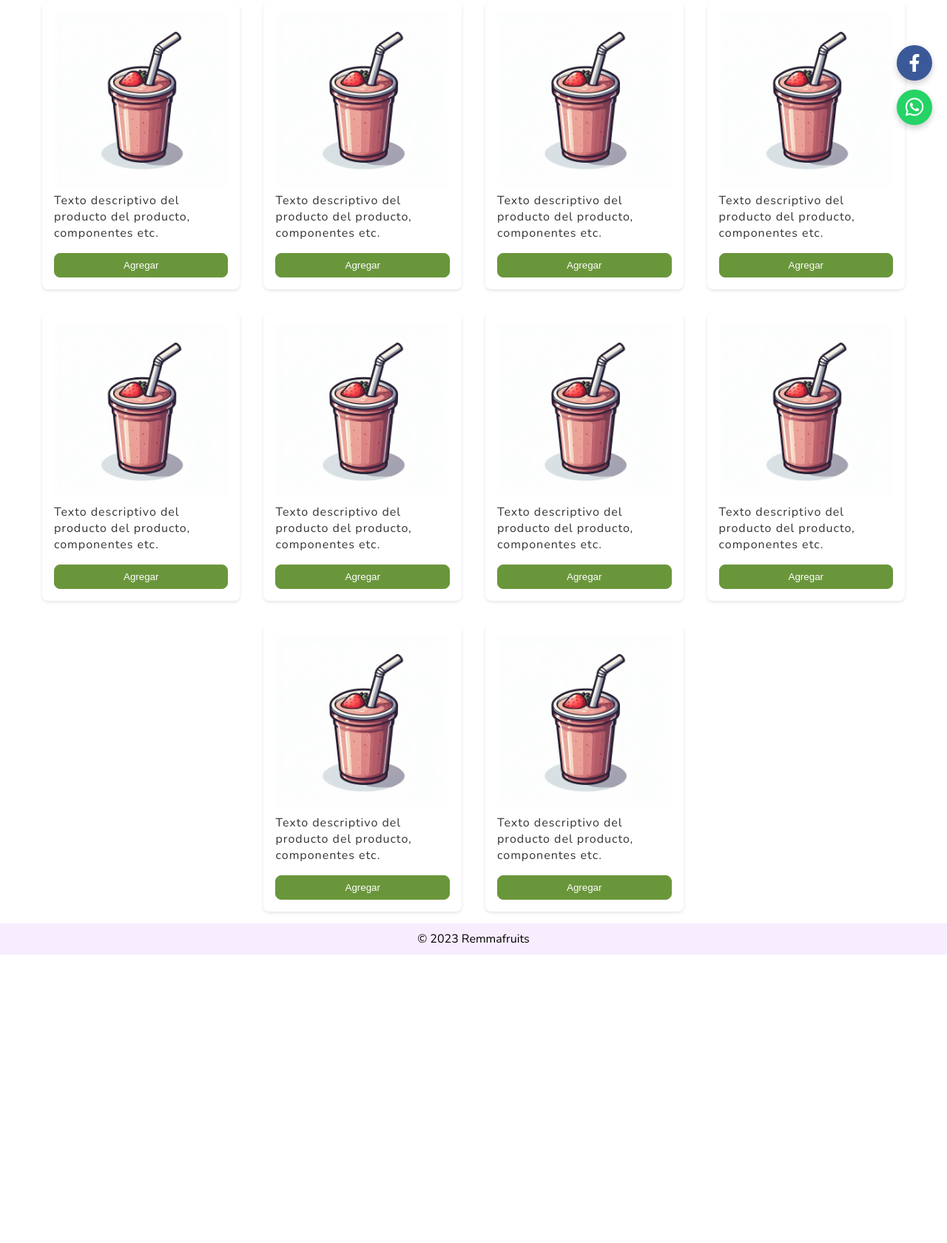
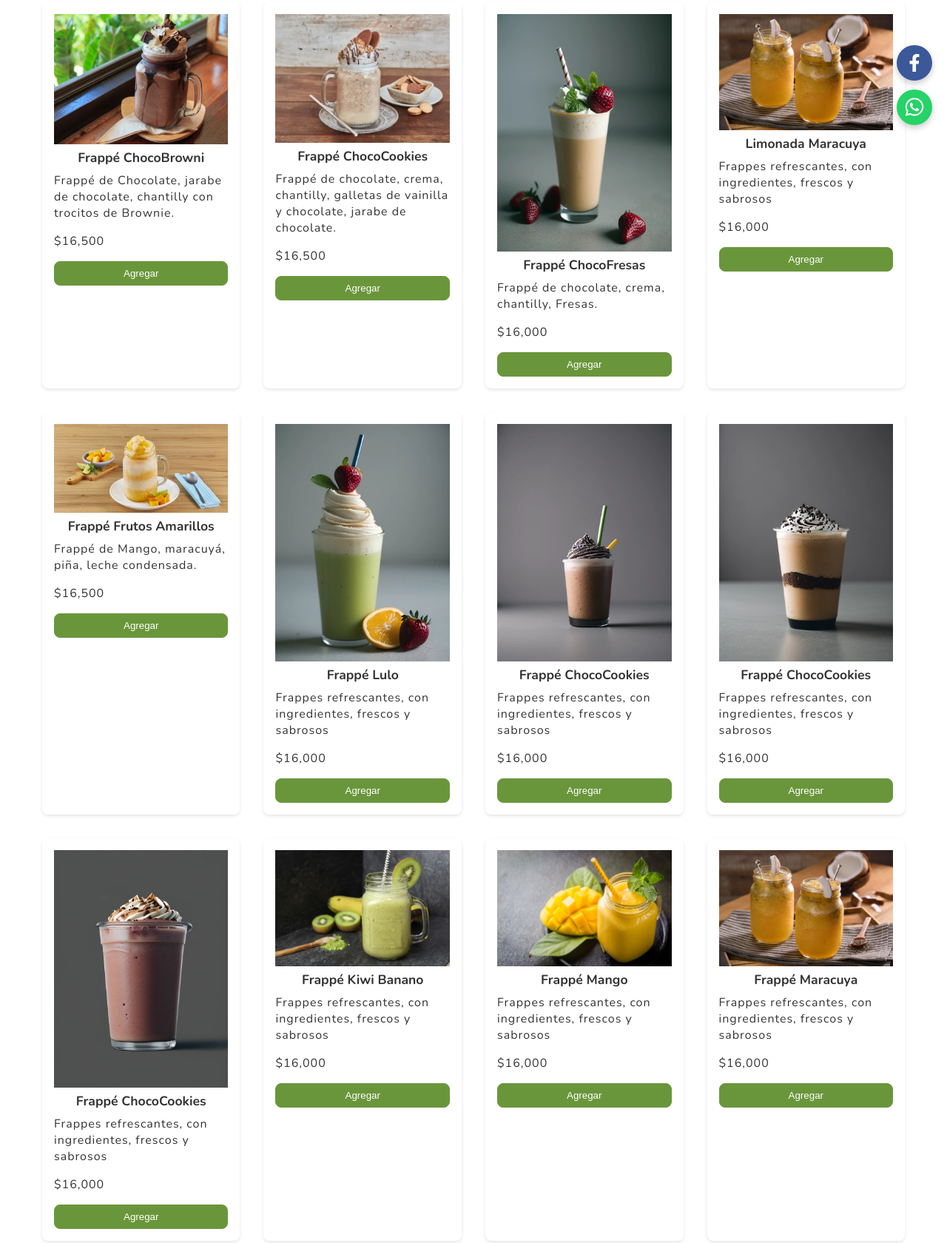
Before and after one commit to EmanuelDesarrollo/remmafruits-web, a plain HTML site: page pages/productos.html in a window 1280 px wide. Shown: the part 611-2291 px from the top of the page at 74% size. Before the commit the page ends 1901 px from the top, so only its background shows below. Drawn offline with nearby package versions, Linux system fonts and the light colour scheme.

Commit message:
Agregar productos

```diff
--- a/css/styles-products.css
+++ b/css/styles-products.css
@@ -20,3 +20,11 @@ header {
 .section-product-list {
   padding: 1rem 2rem;
 }
+
+.name-product {
+  font-size: 1.1rem;
+  font-weight: bold;
+  color: #333;
+  margin-bottom: 0.5rem;
+  text-align: center;
+}
--- a/css/styles.css
+++ b/css/styles.css
@@ -466,6 +466,20 @@ button:disabled {
     transform: scale(1.1);
 }
 
+.name-product {
+    font-size: 1.1rem;
+    font-weight: bold;
+    color: #333;
+    margin-bottom: 0.5rem;
+    text-align: center;
+}
+
+.promo-text {
+    text-align: center;
+    font-size: 1.1rem;
+    margin-bottom: 2rem;
+}
+
 /* Animaciones */
 @keyframes fadeInBannerGlass {
     0% {
--- a/pages/productos.html
+++ b/pages/productos.html
@@ -22,7 +22,7 @@
       <ul>
         <li><a href="nosotros.html">Nosotros</a></li>
         <li class="active"><a href="productos.html">Productos</a></li>
-        <li><a href="#">Promociones</a></li>
+        <li><a href="promociones.html">Promociones</a></li>
         <li class="car">
           <a href="#" onclick="showAside()">
             <i class="fa-solid fa-cart-shopping"></i>
@@ -45,8 +45,10 @@
     <h1 class="title-section">Nuestros deliciosos productos</h1>
     <div class="list-product">
       <div class="card-product">
-        <img src="../assets/products/producto.jpeg" alt="producto ejemplo">
-        <p>Texto descriptivo del producto del producto, componentes etc.</p>
+        <img src="../assets/products/Brownie.jpg" alt="producto ejemplo">
+        <h2 class="name-product">Frappé ChocoBrowni</h2>
+        <p>Frappé de Chocolate, jarabe de chocolate, chantilly con trocitos de Brownie.</p>
+        <p class="precio">$16,500</p>
         <button class="button-add-product" onclick="agregarProducto('producto_1', event)">
           Agregar
           <span class="check hide">
@@ -55,8 +57,34 @@
         </button>
       </div>
       <div class="card-product">
-        <img src="../assets/products/producto.jpeg" alt="producto ejemplo">
-        <p>Texto descriptivo del producto del producto, componentes etc.</p>
+        <img src="../assets/products/ChocolateGalletasjpg.jpg" alt="producto ejemplo">
+        <h2 class="name-product">Frappé ChocoCookies</h2>
+        <p>Frappé de chocolate, crema, chantilly, galletas de vainilla y chocolate, jarabe de chocolate.</p>
+        <p class="precio">$16,500</p>
+        <button class="button-add-product" onclick="agregarProducto('producto_4', event)">
+          Agregar
+          <span class="check hide">
+            <i class="fa-solid fa-check"></i>
+          </span>
+        </button>
+      </div>
+      <div class="card-product">
+        <img src="../assets/products/FRAPPE_FOTO1.jpg" alt="producto ejemplo">
+        <h2 class="name-product">Frappé ChocoFresas</h2>
+        <p>Frappé de chocolate, crema, chantilly, Fresas.</p>
+        <p class="precio">$16,000</p>
+        <button class="button-add-product" onclick="agregarProducto('producto_3', event)">
+          Agregar
+          <span class="check hide">
+            <i class="fa-solid fa-check"></i>
+          </span>
+        </button>
+      </div>
+      <div class="card-product">
+        <img src="../assets/products/Maracuya.jpg" alt="producto ejemplo">
+        <h2 class="name-product">Limonada Maracuya</h2>
+        <p>Frappes refrescantes, con ingredientes, frescos y sabrosos</p>
+        <p class="precio">$16,000</p>
         <button class="button-add-product" onclick="agregarProducto('producto_2', event)">
           Agregar
           <span class="check hide">
@@ -65,18 +93,10 @@
         </button>
       </div>
       <div class="card-product">
-        <img src="../assets/products/producto.jpeg" alt="producto ejemplo">
-        <p>Texto descriptivo del producto del producto, componentes etc.</p>
-        <button class="button-add-product" onclick="agregarProducto('producto_3', event)">
-          Agregar
-          <span class="check hide">
-            <i class="fa-solid fa-check"></i>
-          </span>
-        </button>
-      </div>
-      <div class="card-product">
-        <img src="../assets/products/producto.jpeg" alt="producto ejemplo">
-        <p>Texto descriptivo del producto del producto, componentes etc.</p>
+        <img src="../assets/products/Frutos_amarillos.jpg" alt="producto ejemplo">
+        <h2 class="name-product">Frappé Frutos Amarillos</h2>
+        <p>Frappé de Mango, maracuyá, piña, leche condensada.</p>
+        <p class="precio">$16,500</p>
         <button class="button-add-product" onclick="agregarProducto('producto_4', event)">
           Agregar
           <span class="check hide">
@@ -85,8 +105,10 @@
         </button>
       </div>
       <div class="card-product">
-        <img src="../assets/products/producto.jpeg" alt="producto ejemplo">
-        <p>Texto descriptivo del producto del producto, componentes etc.</p>
+        <img src="../assets/products/FRAPPE_FOTO2.jpg" alt="producto ejemplo">
+        <h2 class="name-product">Frappé Lulo</h2>
+        <p>Frappes refrescantes, con ingredientes, frescos y sabrosos</p>
+        <p class="precio">$16,000</p>
         <button class="button-add-product" onclick="agregarProducto('producto_4', event)">
           Agregar
           <span class="check hide">
@@ -95,8 +117,10 @@
         </button>
       </div>
       <div class="card-product">
-        <img src="../assets/products/producto.jpeg" alt="producto ejemplo">
-        <p>Texto descriptivo del producto del producto, componentes etc.</p>
+        <img src="../assets/products/FRAPPE_FOTO3.jpg" alt="producto ejemplo">
+        <h2 class="name-product">Frappé ChocoCookies</h2>
+        <p>Frappes refrescantes, con ingredientes, frescos y sabrosos</p>
+        <p class="precio">$16,000</p>
         <button class="button-add-product" onclick="agregarProducto('producto_4', event)">
           Agregar
           <span class="check hide">
@@ -105,8 +129,10 @@
         </button>
       </div>
       <div class="card-product">
-        <img src="../assets/products/producto.jpeg" alt="producto ejemplo">
-        <p>Texto descriptivo del producto del producto, componentes etc.</p>
+        <img src="../assets/products/FRAPPE_FOTO4.jpg" alt="producto ejemplo">
+        <h2 class="name-product">Frappé ChocoCookies</h2>
+        <p>Frappes refrescantes, con ingredientes, frescos y sabrosos</p>
+        <p class="precio">$16,000</p>
         <button class="button-add-product" onclick="agregarProducto('producto_4', event)">
           Agregar
           <span class="check hide">
@@ -115,8 +141,10 @@
         </button>
       </div>
       <div class="card-product">
-        <img src="../assets/products/producto.jpeg" alt="producto ejemplo">
-        <p>Texto descriptivo del producto del producto, componentes etc.</p>
+        <img src="../assets/products/FRAPPE_FOTO5.jpg" alt="producto ejemplo">
+        <h2 class="name-product">Frappé ChocoCookies</h2>
+        <p>Frappes refrescantes, con ingredientes, frescos y sabrosos</p>
+        <p class="precio">$16,000</p>
         <button class="button-add-product" onclick="agregarProducto('producto_4', event)">
           Agregar
           <span class="check hide">
@@ -125,8 +153,10 @@
         </button>
       </div>
       <div class="card-product">
-        <img src="../assets/products/producto.jpeg" alt="producto ejemplo">
-        <p>Texto descriptivo del producto del producto, componentes etc.</p>
+        <img src="../assets/products/KiwiBanano.jpg" alt="producto ejemplo">
+        <h2 class="name-product">Frappé Kiwi Banano</h2>
+        <p>Frappes refrescantes, con ingredientes, frescos y sabrosos</p>
+        <p class="precio">$16,000</p>
         <button class="button-add-product" onclick="agregarProducto('producto_4', event)">
           Agregar
           <span class="check hide">
@@ -135,8 +165,46 @@
         </button>
       </div>
       <div class="card-product">
-        <img src="../assets/products/producto.jpeg" alt="producto ejemplo">
-        <p>Texto descriptivo del producto del producto, componentes etc.</p>
+        <img src="../assets/products/Mango.jpg" alt="producto ejemplo">
+        <h2 class="name-product">Frappé Mango</h2>
+        <p>Frappes refrescantes, con ingredientes, frescos y sabrosos</p>
+        <p class="precio">$16,000</p>
+        <button class="button-add-product" onclick="agregarProducto('producto_4', event)">
+          Agregar
+          <span class="check hide">
+            <i class="fa-solid fa-check"></i>
+          </span>
+        </button>
+      </div>
+      <div class="card-product">
+        <img src="../assets/products/Maracuya.jpg" alt="producto ejemplo">
+        <h2 class="name-product">Frappé Maracuya</h2>
+        <p>Frappes refrescantes, con ingredientes, frescos y sabrosos</p>
+        <p class="precio">$16,000</p>
+        <button class="button-add-product" onclick="agregarProducto('producto_4', event)">
+          Agregar
+          <span class="check hide">
+            <i class="fa-solid fa-check"></i>
+          </span>
+        </button>
+      </div>
+      <div class="card-product">
+        <img src="../assets/products/Mora.jpg" alt="producto ejemplo">
+        <h2 class="name-product">Frappé Mora</h2>
+        <p>Frappes refrescantes, con ingredientes, frescos y sabrosos</p>
+        <p class="precio">$16,000</p>
+        <button class="button-add-product" onclick="agregarProducto('producto_4', event)">
+          Agregar
+          <span class="check hide">
+            <i class="fa-solid fa-check"></i>
+          </span>
+        </button>
+      </div>
+      <div class="card-product">
+        <img src="../assets/products/Sandia.jpg" alt="producto ejemplo">
+        <h2 class="name-product">Frappé Sandia</h2>
+        <p>Frappes refrescantes, con ingredientes, frescos y sabrosos</p>
+        <p class="precio">$16,000</p>
         <button class="button-add-product" onclick="agregarProducto('producto_4', event)">
           Agregar
           <span class="check hide">
@@ -180,7 +248,7 @@
   </section>
 
   <!-- Facebook icon. -->
-  <a href="https://facebook.com/" target="_blank" class="facebook-fab">
+  <a href="https://www.facebook.com/REMMAFRUITS/" target="_blank" class="facebook-fab">
     <i class="fa-brands fa-facebook-f"></i>
   </a>
   <!-- Whatsapp icon. -->
```
Also changed, not shown: index.html (+21 -13 lines), pages/nosotros.html (+2 -2 lines), pages/promociones.html (added, +107 -0 lines), assets/products/Brownie.jpg (added), assets/products/ChocolateGalletasjpg.jpg (added), assets/products/FRAPPE_FOTO1.jpg (added), assets/products/FRAPPE_FOTO2.jpg (added), assets/products/FRAPPE_FOTO3.jpg (added), assets/products/FRAPPE_FOTO4.jpg (added), assets/products/FRAPPE_FOTO5.jpg (added), assets/products/Frutos_amarillos.jpg (added), assets/products/KiwiBanano.jpg (added), assets/products/Mango.jpg (added), assets/products/Maracuya.jpg (added), 2 more files.
